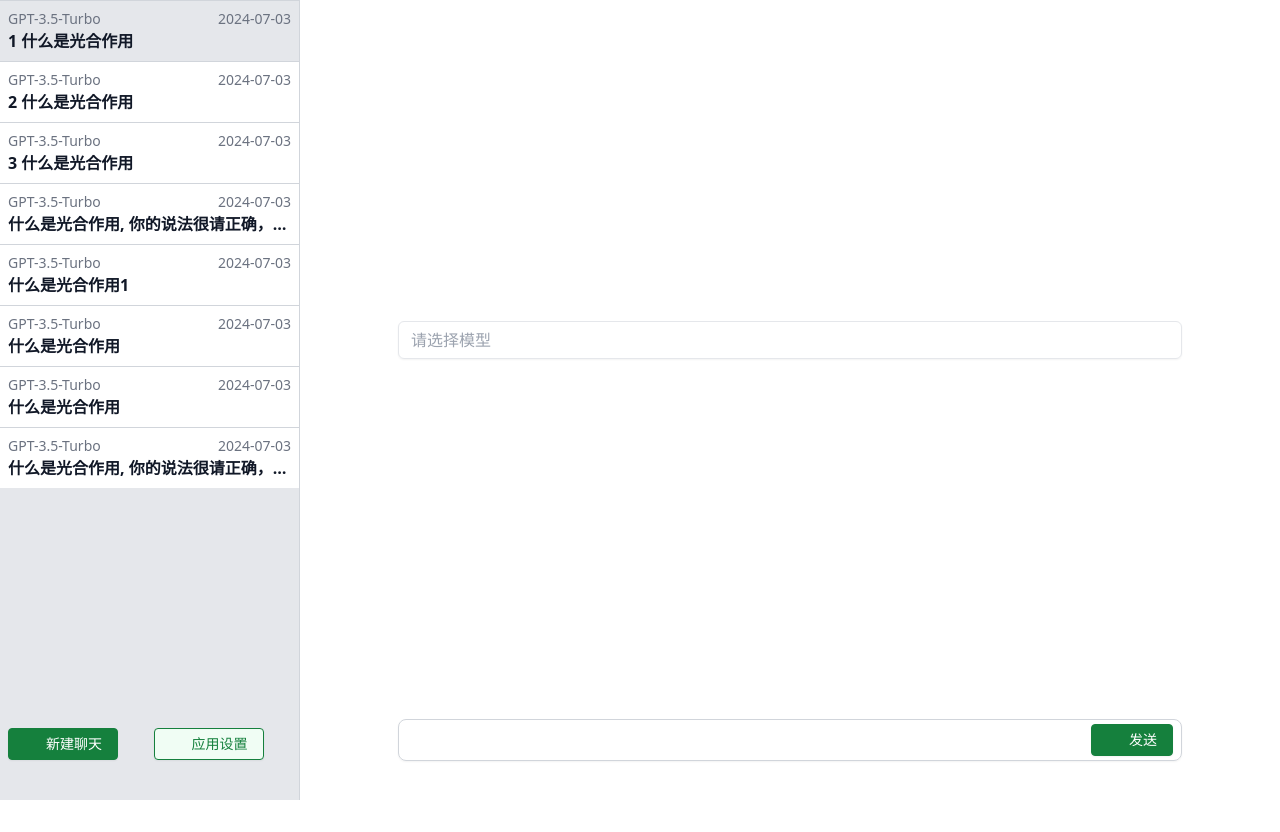
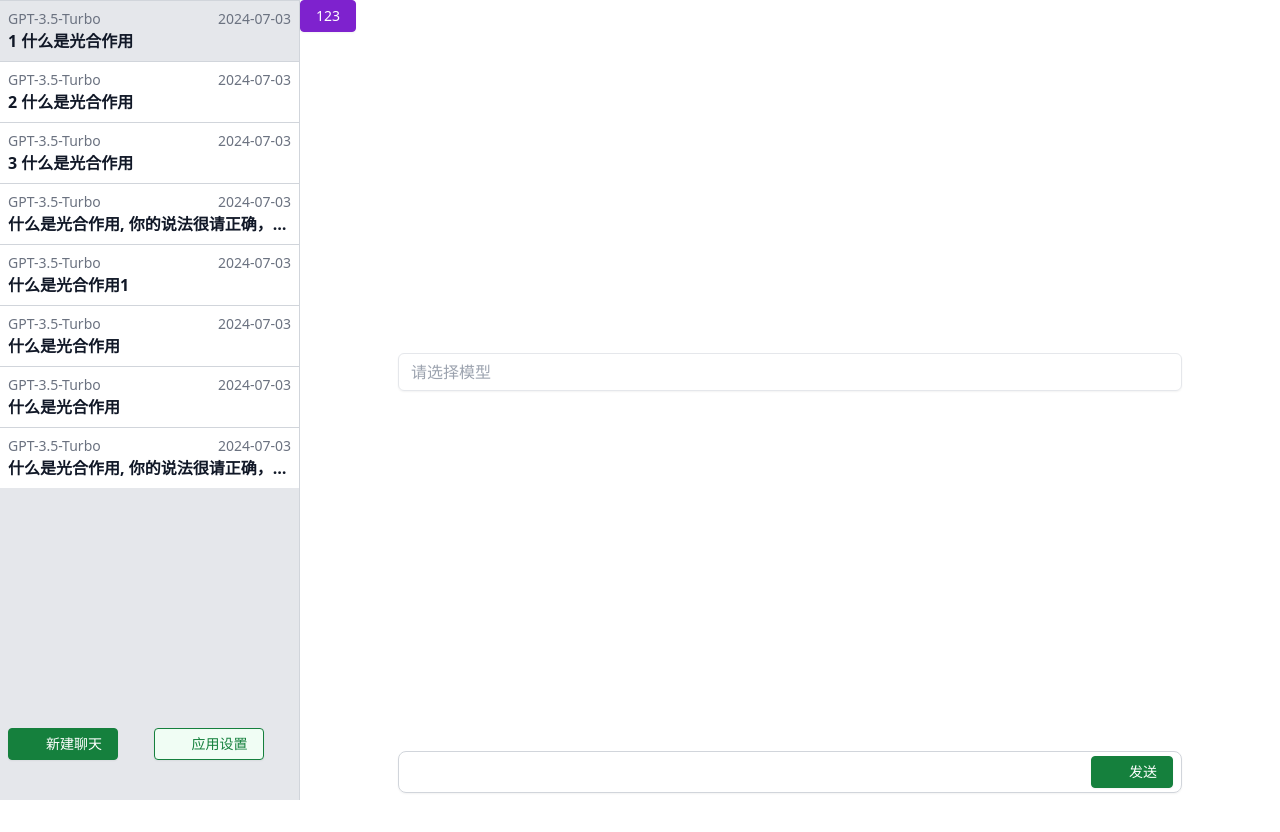
Before and after one commit to MinorN/electron-ai, a Vue app: page / in a window 1280 px wide. Before the commit the page ends 800 px from the top, so only its background shows below. Built offline with nearby package versions, Linux system fonts and the light colour scheme; some icons are missing.

Commit message:
feat: 添加button 组件

```diff
--- a/src/App.vue
+++ b/src/App.vue
@@ -1,9 +1,9 @@
 <script setup lang="ts">
 import { ref } from 'vue'
-import { ConversationProps, ProviderProps } from '@/types'
 import { Icon } from '@iconify/vue'
 import ConversationList from '@/components/ConversationList.vue'
 import { conversations } from '@/testData'
+import Button from './components/Button.vue'
 
 const items = conversations
 </script>
@@ -34,6 +34,7 @@ const items = conversations
       </div>
     </div>
     <div class="h-full flex-1">
+      <Button color="purple">123</Button>
       <RouterView />
     </div>
   </div>
--- /dev/null
+++ b/src/components/Button.vue
@@ -0,0 +1,79 @@
+<script setup lang="ts">
+import { computed } from 'vue'
+import { Icon } from '@iconify/vue'
+export type ButtonColor = 'green' | 'purple'
+export type ButtonSize = 'large' | 'small'
+
+export interface ButtonProps {
+  color?: ButtonColor
+  size?: ButtonSize
+  plain?: boolean
+  disabled?: boolean
+  loading?: boolean
+  iconName?: string
+}
+
+defineOptions({
+  name: 'VkButton',
+})
+
+const props = withDefaults(defineProps<ButtonProps>(), {
+  color: 'green',
+})
+
+const colorVars: Record<ButtonColor, any> = {
+  green: {
+    plain:
+      'bg-green-50 text-green-700 hover:bg-green-700 border border-green-700 hover:text-white',
+    normal:
+      'bg-green-700 text-white hover:bg-green-700/90 border border-green-700',
+  },
+  purple: {
+    plain:
+      'bg-purple-50 text-purple-700 hover:bg-purple-700 border border-purple-700 hover:text-white',
+    normal:
+      'bg-purple-700 text-white hover:bg-purple-700/90 border border-purple-700',
+  },
+}
+
+const colorClasses = computed(() => {
+  if (props.plain) {
+    return colorVars[props.color].plain
+  } else {
+    return colorVars[props.color].normal
+  }
+})
+
+const sizeClasses = computed(() => {
+  if (!props.size) {
+    return 'h-[32px] py-[8px] px-[15px] text-sm rounded-[4px]'
+  } else {
+    if (props.size === 'large') {
+      return 'h-[40px] py-[12px] px-[19px] rounded-[4px] text-base'
+    } else {
+      return 'h-[24px] py-[11px] px-[5px] rounded-[3px] text-xs'
+    }
+  }
+})
+
+const iconWithLoading = computed(() => {
+  if (props.loading) {
+    return 'line-md:loading-loop'
+  } else {
+    return props.iconName
+  }
+})
+</script>
+
+<template>
+  <button
+    class="vk-button shadow-sm inline-flex items-center justify-center disabled:opacity-50 disabled:pointer-events-none"
+    :class="[colorClasses, sizeClasses]"
+    :disabled="disabled || loading"
+  >
+    <Icon :icon="iconWithLoading" class="mr-2" v-if="iconWithLoading" />
+    <slot />
+  </button>
+</template>
+
+<style scoped lang="scss"></style>
```
